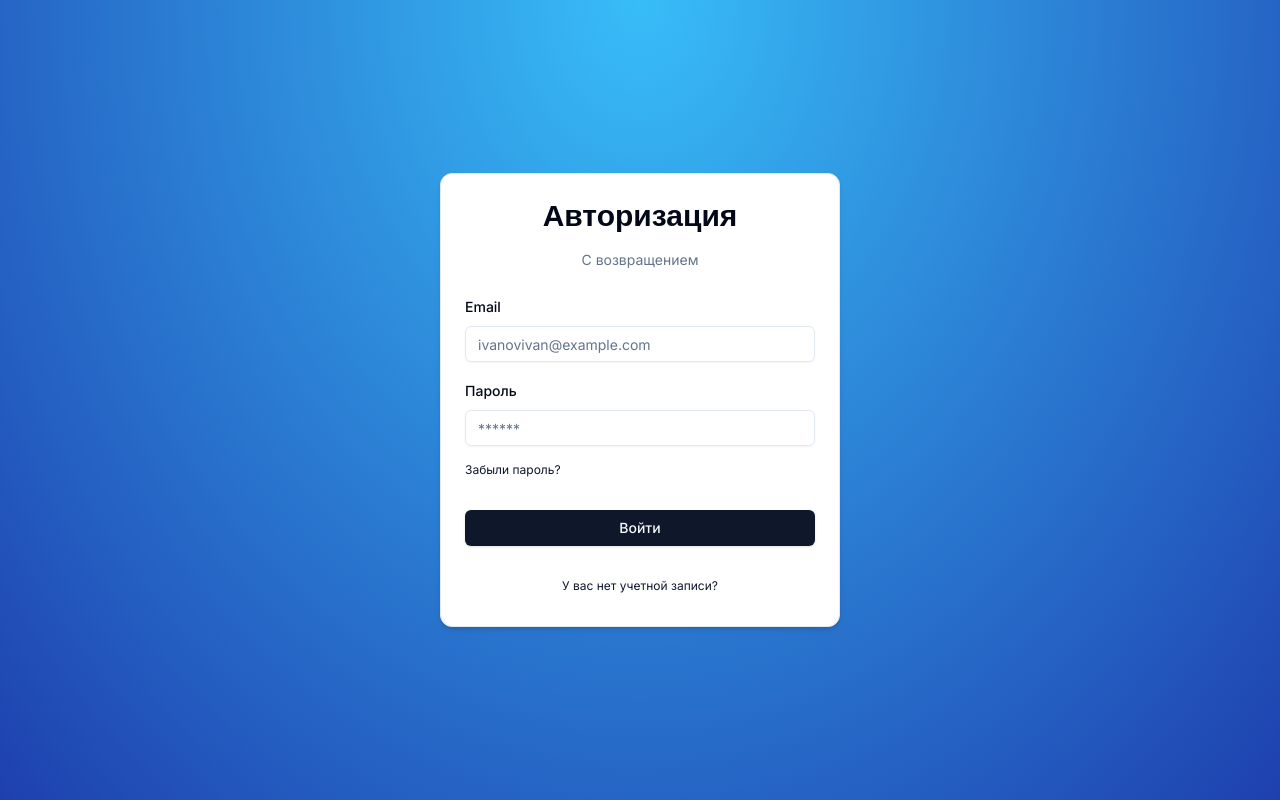
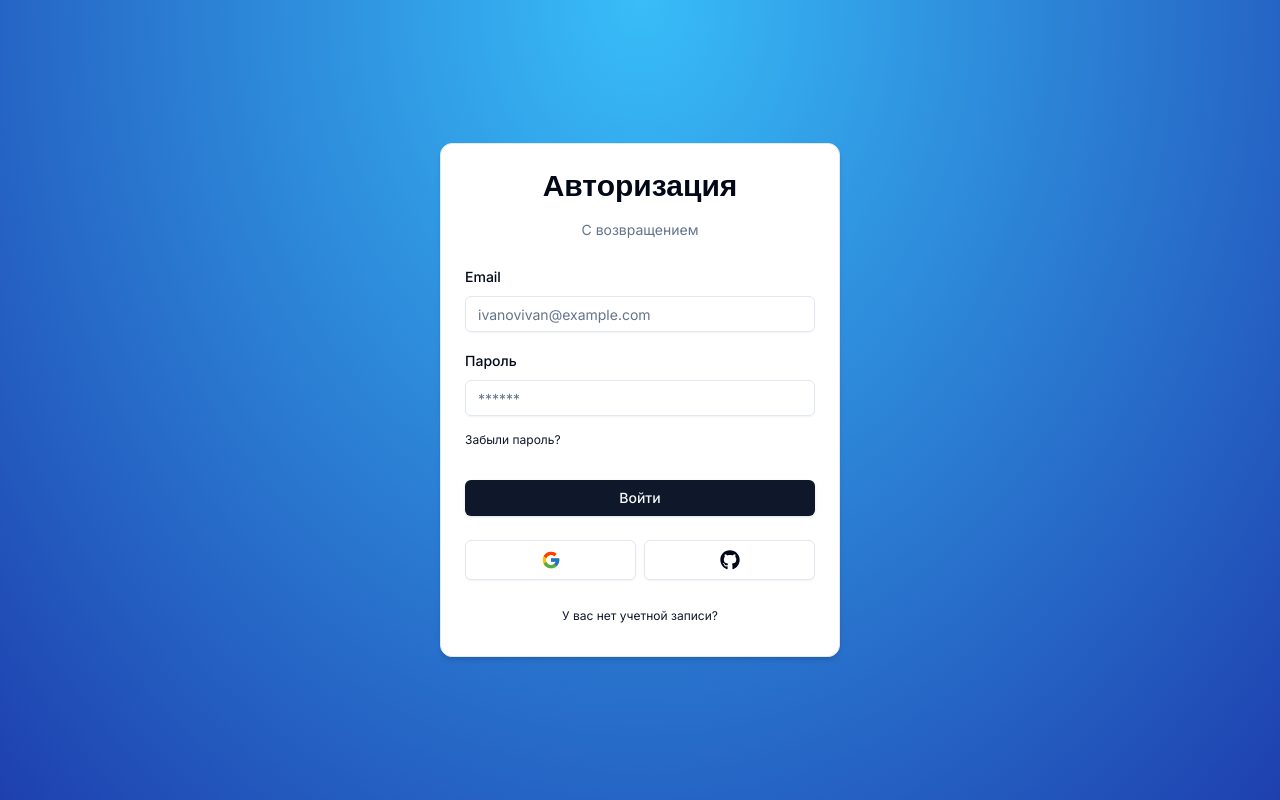
Before and after one commit to KhasanshinRamis/lentochka-app, a Next.js app: page /auth/login in a window 1280 px wide. Built offline with nearby package versions, Linux system fonts and the light colour scheme; no server answers.

Commit message:
add OAuth

```diff
--- /dev/null
+++ b/src/app/auth/error/page.tsx
@@ -0,0 +1,8 @@
+import { ErrorCard } from '@/components/auth/errorCard';
+
+
+export default function AuthErrorPage() {
+	return (
+		<ErrorCard />
+	);
+};
--- a/src/auth.ts
+++ b/src/auth.ts
@@ -12,6 +12,18 @@ export const {
 	signIn,
 	signOut,
 } = NextAuth({
+	pages: {
+		signIn: '/auth/login',
+		error: '/auth/error'
+	},
+	events: {
+		async linkAccount({ user }) {
+			await db.user.update({
+				where: { id: user.id },
+				data: { emailVerified: new Date() }
+			})
+		}
+	},
 	callbacks: {
 		async signIn({ user, account }) {
 			console.log({
--- a/src/components/auth/cardWrapper.tsx
+++ b/src/components/auth/cardWrapper.tsx
@@ -4,6 +4,7 @@ import { ReactNode } from 'react';
 import { Card, CardHeader, CardContent, CardFooter } from '@/components/ui/card';
 import { Header } from '@/components/auth/header';
 import { BackButton } from '@/components/auth/backButton';
+import { Social } from './social';
 
 interface CardWrapperProps {
 	children: ReactNode;
@@ -22,7 +23,10 @@ export const CardWrapper = ({ children, headerLabel, backButtonHref, backButtonL
 			<CardContent>
 				{children}
 			</CardContent>
-			<CardFooter>
+			<CardFooter className='grid gap-y-5'>
+				{showSocial && (
+					<Social />
+				)}
 				<BackButton
 					label={backButtonLabel}
 					href={backButtonHref}
--- /dev/null
+++ b/src/components/auth/errorCard.tsx
@@ -0,0 +1,17 @@
+import { CardWrapper } from '@/components/auth/cardWrapper';
+import { ExclamationTriangleIcon } from '@radix-ui/react-icons';
+
+
+export const ErrorCard = () => {
+	return (
+		<CardWrapper
+			headerLabel='Oooops! Something went wrong!'
+			backButtonLabel='Back to login'
+			backButtonHref='/auth/login'
+		>
+			<div className='w-full grid justify-center items-center'>
+				<ExclamationTriangleIcon className='text-destructive' />
+			</div>
+		</CardWrapper>
+	);
+};
--- a/src/components/auth/loginForm.tsx
+++ b/src/components/auth/loginForm.tsx
@@ -21,6 +21,8 @@ export const LoginForm = () => {
 
 	const queryClient = useQueryClient();
 	const router = useRouter();
+	const searchParams = useSearchParams();
+	const urlError = searchParams.get('error') === 'OAuthAccountNotLinked' ? 'Email already in use with diferent provider!' : '';
 
 	const [errorMessage, setErrorMessage] = useState<string | undefined>('');
 	const [success, setSuccess] = useState<string>('');
@@ -118,7 +120,7 @@ export const LoginForm = () => {
 							)}
 						/>
 					</div>
-					<FormError message={errorMessage} />
+					<FormError message={errorMessage || urlError} />
 					<FormSuccess message={success} />
 					<Button
 						disabled={mutation.isPending}
--- a/src/components/auth/registerForm.tsx
+++ b/src/components/auth/registerForm.tsx
@@ -65,7 +65,6 @@ export const RegisterForm = () => {
 			headerLabel='Создать учетную запись'
 			backButtonLabel='У вас уже есть учетная запись?'
 			backButtonHref='/auth/login'
-			showSocial
 		>
 			<Form {...form}>
 				<form
--- /dev/null
+++ b/src/components/auth/social.tsx
@@ -0,0 +1,41 @@
+'use client';
+
+import { signIn } from 'next-auth/react';
+import { FcGoogle } from 'react-icons/fc';
+import { FaGithub } from 'react-icons/fa';
+import { Button } from '@/components/ui/button';
+import { DEFAULT_LOGIN_REDIRECT } from '@/routes';
+import { useSearchParams } from 'next/navigation';
+
+
+export const Social = () => {
+
+	const searchParams = useSearchParams();
+	const callbackUrl = searchParams.get('callbackUrl');
+
+	const onClick = (provider: 'google' | 'github') => {
+		signIn(provider, {
+			callbackUrl: callbackUrl || DEFAULT_LOGIN_REDIRECT
+		});
+	};
+
+	return (
+		<div className='w-full grid grid-cols-2 items-center gap-x-2'>
+			<Button
+				size='lg'
+				className='w-full'
+				variant='outline'
+				onClick={() => onClick('google')}
+			>
+				<FcGoogle className='h-5 w-5 ' />
+			</Button>
+			<Button
+				size='lg'
+				className='w-full'
+				variant='outline'
+				onClick={() => onClick('github')}			>
+				<FaGithub className='h-5 w-5 ' />
+			</Button>
+		</div>
+	);
+};
```
